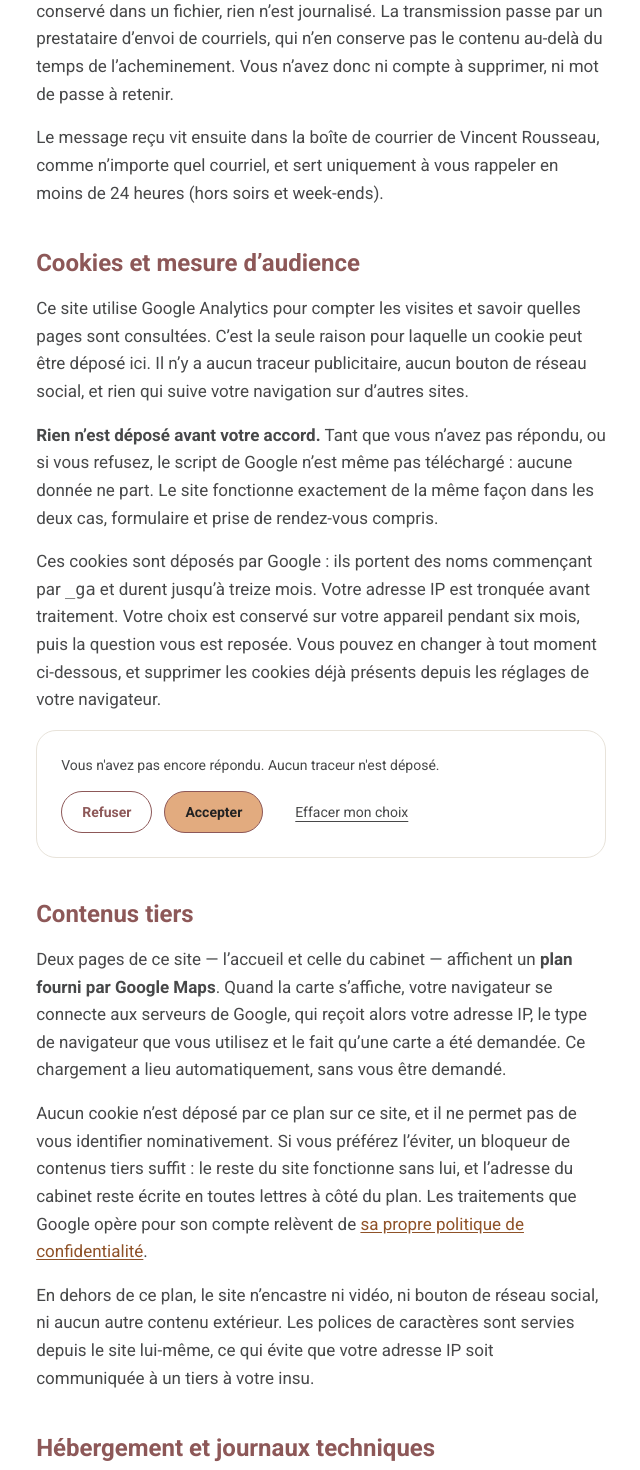
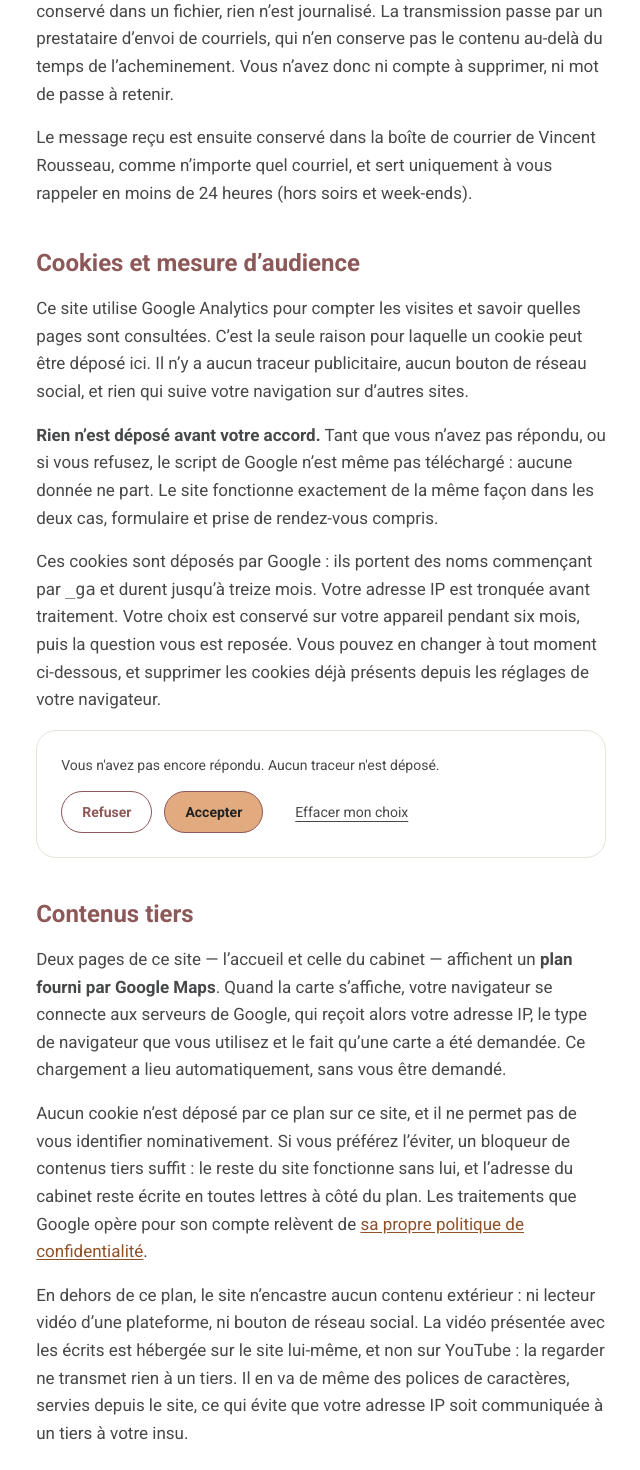
Before and after one commit to Clickzou/vincentrousseauspy, a Next.js app: page /politique-de-confidentialite in a window 1280 px wide. Shown: the part 1500-2970 px from the top of the page, without its empty margins (319-959 px from the left). Built offline with nearby package versions, Linux system fonts and the light colour scheme; no server answers; a web font is replaced by a local one.

Commit message:
Confidentialité : vidéo hébergée sur le site, « est ensuite conservé » ; mentions légales : les dix peintres reproduits
Co-Authored-By: Claude Opus 5.5 <noreply@anthropic.com>

```diff
--- a/src/app/mentions-legales/page.tsx
+++ b/src/app/mentions-legales/page.tsx
@@ -142,9 +142,13 @@ export default function MentionsLegales() {
           l&rsquo;usage privé dans le cercle de famille est autorisé.
         </p>
         <p className="mt-4">
-          Les œuvres reproduites sur ce site — Henri Matisse (1869-1954) et Vassily
-          Kandinsky (1866-1944) — appartiennent au domaine public. Les fichiers proviennent
-          de collections en accès ouvert, dont celle de l&rsquo;Art Institute of Chicago.
+          Les œuvres reproduites sur ce site appartiennent au domaine public. Elles sont de
+          Henri Matisse (1869-1954), Vassily Kandinsky (1866-1944), Henri Rousseau
+          (1844-1910), Félix Vallotton (1865-1925), Édouard Vuillard (1868-1940), Paul Klee
+          (1879-1940), Vilhelm Hammershøi (1864-1916), Franz Marc (1880-1916), August Macke
+          (1887-1914) et Alexej von Jawlensky (1864-1941). Les fichiers proviennent de
+          collections en accès ouvert, dont celle de l&rsquo;Art Institute of Chicago et
+          Wikimedia Commons.
         </p>
 
         <H2 id="liens">Liens hypertextes</H2>
--- a/src/app/politique-de-confidentialite/page.tsx
+++ b/src/app/politique-de-confidentialite/page.tsx
@@ -128,7 +128,7 @@ export default function PolitiqueDeConfidentialite() {
           n&rsquo;avez donc ni compte à supprimer, ni mot de passe à retenir.
         </p>
         <p className="mt-4">
-          Le message reçu vit ensuite dans la boîte de courrier de {praticien.nom}, comme
+          Le message reçu est ensuite conservé dans la boîte de courrier de {praticien.nom}, comme
           n&rsquo;importe quel courriel, et sert uniquement à vous rappeler{" "}
           {priseRdv.delaiReponse}.
         </p>
@@ -205,10 +205,12 @@ export default function PolitiqueDeConfidentialite() {
           .
         </p>
         <p className="mt-4">
-          En dehors de ce plan, le site n&rsquo;encastre ni vidéo, ni bouton de réseau
-          social, ni aucun autre contenu extérieur. Les polices de caractères sont servies
-          depuis le site lui-même, ce qui évite que votre adresse IP soit communiquée à un
-          tiers à votre insu.
+          En dehors de ce plan, le site n&rsquo;encastre aucun contenu extérieur&nbsp;: ni
+          lecteur vidéo d&rsquo;une plateforme, ni bouton de réseau social. La vidéo
+          présentée avec les écrits est hébergée sur le site lui-même, et non sur
+          YouTube&nbsp;: la regarder ne transmet rien à un tiers. Il en va de même des
+          polices de caractères, servies depuis le site, ce qui évite que votre adresse IP
+          soit communiquée à un tiers à votre insu.
         </p>
 
         <H2 id="hebergement">Hébergement et journaux techniques</H2>
```
